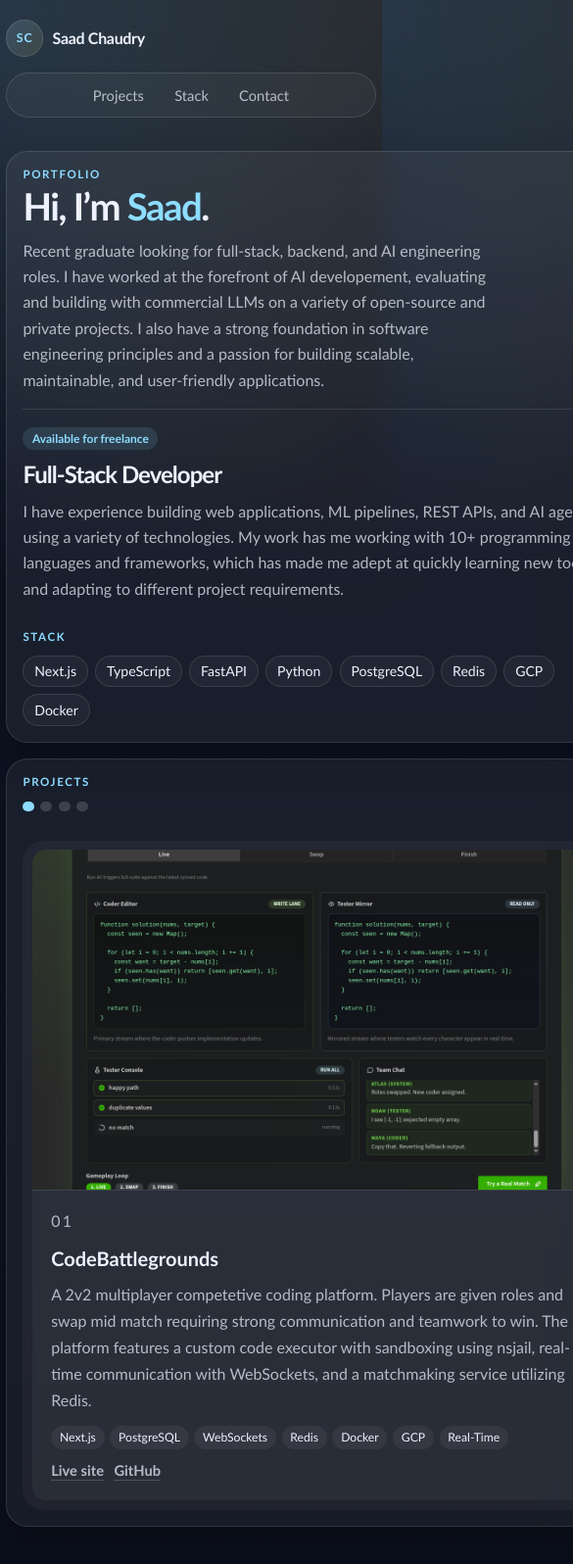
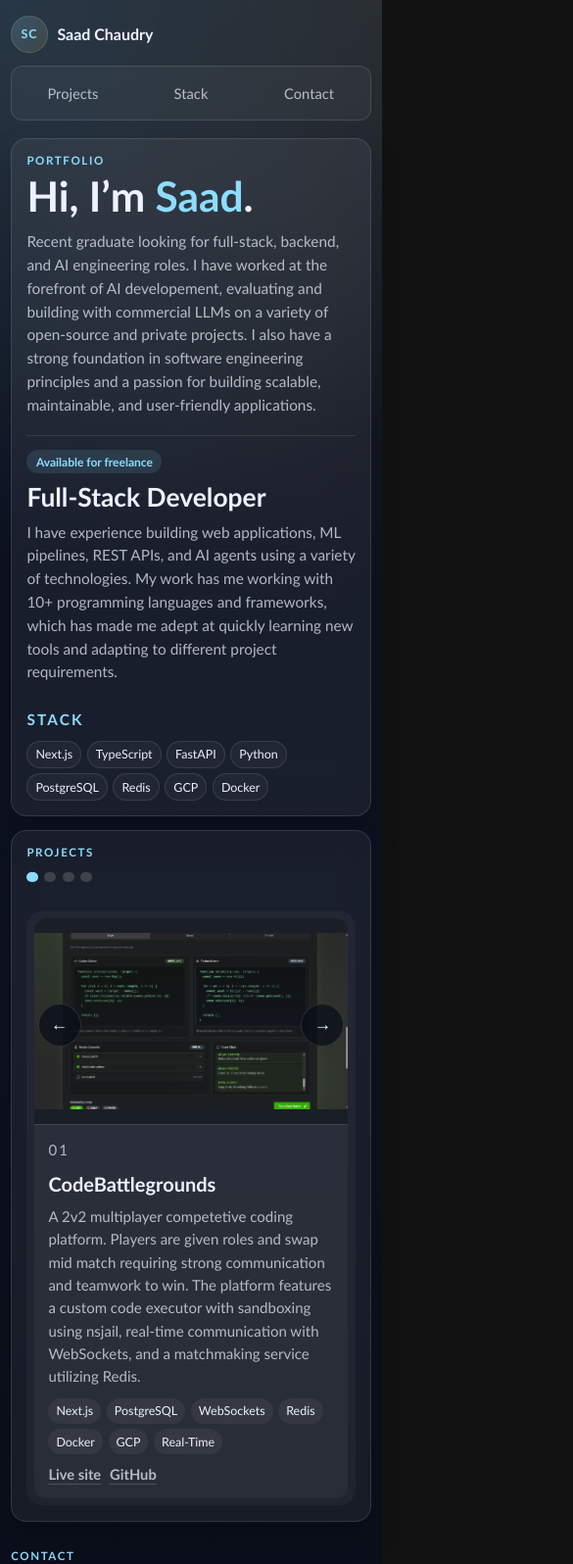
Before and after one commit to s0dl/s0dl.github.io, a plain HTML site: page index.html in a window 390 px wide. Shown: the top 1596 px of the page at 98% size, 585 px wide, since content can reach past the window. Drawn offline with Linux system fonts and the light colour scheme.

Commit message:
Mobile compatible

```diff
--- a/index.html
+++ b/index.html
@@ -3,10 +3,48 @@
 
 <head>
   <meta charset="utf-8" />
-  <meta name="viewport" content="width=device-width, initial-scale=1" />
-  <meta name="description" content="A minimal, responsive portfolio for GitHub Pages." />
+  <meta name="viewport" content="width=device-width, initial-scale=1, viewport-fit=cover" />
+  <meta
+    name="description"
+    content="Saad Chaudry's portfolio of full-stack, backend, AI, and simulation engineering projects."
+  />
+  <meta name="application-name" content="Saad Chaudry" />
+  <meta name="color-scheme" content="dark" />
+  <meta name="format-detection" content="telephone=no" />
+  <meta name="robots" content="index, follow" />
+  <meta name="theme-color" content="#0d1220" />
+  <meta name="mobile-web-app-capable" content="yes" />
+  <meta name="apple-mobile-web-app-capable" content="yes" />
+  <meta name="apple-mobile-web-app-title" content="Saad Chaudry" />
+  <meta name="apple-mobile-web-app-status-bar-style" content="black-translucent" />
+  <meta name="msapplication-TileColor" content="#0d1220" />
+  <meta name="msapplication-TileImage" content="public/icon-512.png" />
+  <meta property="og:site_name" content="Saad Chaudry" />
+  <meta property="og:title" content="Saad Chaudry | Portfolio" />
+  <meta
+    property="og:description"
+    content="Full-stack, backend, AI, and simulation engineering projects by Saad Chaudry."
+  />
+  <meta property="og:type" content="website" />
+  <meta property="og:url" content="https://s0dl.github.io/" />
+  <meta property="og:image" content="https://s0dl.github.io/public/og-image.png" />
+  <meta property="og:image:alt" content="Saad Chaudry portfolio social preview." />
+  <meta property="og:image:width" content="1200" />
+  <meta property="og:image:height" content="630" />
+  <meta name="twitter:card" content="summary_large_image" />
+  <meta name="twitter:title" content="Saad Chaudry | Portfolio" />
+  <meta
+    name="twitter:description"
+    content="Full-stack, backend, AI, and simulation engineering projects by Saad Chaudry."
+  />
+  <meta name="twitter:image" content="https://s0dl.github.io/public/og-image.png" />
+  <meta name="twitter:image:alt" content="Saad Chaudry portfolio social preview." />
   <title>Saad Chaudry | Portfolio</title>
+  <link rel="canonical" href="https://s0dl.github.io/" />
   <link rel="icon" href="public/favicon.svg" type="image/svg+xml" />
+  <link rel="icon" href="public/icon-192.png" sizes="192x192" type="image/png" />
+  <link rel="apple-touch-icon" href="public/apple-touch-icon.png" sizes="180x180" />
+  <link rel="manifest" href="public/site.webmanifest" />
   <link rel="stylesheet" href="styles.css" />
   <script defer src="script.js"></script>
 </head>
--- a/styles.css
+++ b/styles.css
@@ -1,4 +1,5 @@
 :root {
+  color-scheme: dark;
   --bg: #0d1220;
   --surface: rgba(255, 255, 255, 0.055);
   --surface-strong: rgba(255, 255, 255, 0.08);
@@ -20,11 +21,15 @@
 
 html {
   scroll-behavior: smooth;
+  -webkit-text-size-adjust: 100%;
+  text-size-adjust: 100%;
 }
 
 body {
   margin: 0;
   min-height: 100vh;
+  min-height: 100svh;
+  overflow-x: hidden;
   color: var(--text);
   font-family: "Trebuchet MS", "Avenir Next", sans-serif;
   background:
@@ -36,6 +41,11 @@ body {
 a {
   color: inherit;
   text-decoration: none;
+  -webkit-tap-highlight-color: rgba(141, 220, 255, 0.22);
+}
+
+img {
+  max-width: 100%;
 }
 
 code {
@@ -46,9 +56,14 @@ code {
 }
 
 .page-shell {
-  width: min(calc(100% - 1.6rem), var(--max-width));
+  width: min(100%, calc(var(--max-width) + 1.6rem));
   margin: 0 auto;
-  padding: 1.1rem 0 1.8rem;
+  padding: 1.1rem 0.8rem 1.8rem;
+  padding:
+    max(1.1rem, env(safe-area-inset-top))
+    max(0.8rem, env(safe-area-inset-right))
+    max(1.8rem, env(safe-area-inset-bottom))
+    max(0.8rem, env(safe-area-inset-left));
 }
 
 .topbar {
@@ -65,7 +80,7 @@ code {
   gap: 0.6rem;
   color: var(--text);
   font-weight: 700;
-  letter-spacing: -0.02em;
+  letter-spacing: 0;
 }
 
 .brand-mark {
@@ -93,6 +108,10 @@ code {
 }
 
 .nav a {
+  display: inline-flex;
+  align-items: center;
+  justify-content: center;
+  min-height: 2.4rem;
   padding: 0.52rem 0.8rem;
   color: var(--muted);
   font-size: 0.92rem;
@@ -117,6 +136,7 @@ code {
 .hero-copy,
 .project-panel,
 .contact-card {
+  min-width: 0;
   border: 1px solid var(--border);
   background: var(--surface);
   box-shadow: var(--shadow);
@@ -161,17 +181,17 @@ h1,
 h2,
 .profile-details h2 {
   margin: 0;
-  letter-spacing: -0.04em;
+  letter-spacing: 0;
   line-height: 0.98;
 }
 
 h1 {
-  font-size: clamp(2.4rem, 6.2vw, 4.4rem);
+  font-size: 4.4rem;
   max-width: 12ch;
 }
 
 h2 {
-  font-size: clamp(1.5rem, 3vw, 2.3rem);
+  font-size: 2.3rem;
 }
 
 .accent {
@@ -303,6 +323,7 @@ h2 {
   min-width: 100%;
   height: 100%;
   cursor: zoom-in;
+  touch-action: manipulation;
 }
 
 .media-slide img {
@@ -328,6 +349,7 @@ h2 {
 
 .project-body {
   display: grid;
+  min-width: 0;
   gap: 0.75rem;
   align-content: start;
   padding: 1.15rem 1.2rem 1.25rem;
@@ -343,14 +365,14 @@ h2 {
 
 .project-body h3 {
   margin: 0;
-  font-size: clamp(1.25rem, 2.2vw, 1.55rem);
+  font-size: 1.55rem;
 }
 
 .project-body p {
   margin: 0;
   color: var(--muted);
   line-height: 1.68;
-  font-size: clamp(1rem, 1.4vw, 1.08rem);
+  font-size: 1.05rem;
 }
 
 .tag-row {
@@ -379,6 +401,7 @@ h2 {
   font-weight: 700;
   border-bottom: 1px solid rgba(255, 255, 255, 0.18);
   padding-bottom: 0.08rem;
+  overflow-wrap: anywhere;
 }
 
 .carousel-btn {
@@ -388,8 +411,8 @@ h2 {
   display: inline-flex;
   align-items: center;
   justify-content: center;
-  width: 2.4rem;
-  height: 2.4rem;
+  width: 2.75rem;
+  height: 2.75rem;
   padding: 0;
   transform: translateY(-50%);
   border-radius: 50%;
@@ -440,6 +463,11 @@ h2 {
   display: none;
   place-items: center;
   padding: 1rem;
+  padding:
+    max(1rem, env(safe-area-inset-top))
+    max(1rem, env(safe-area-inset-right))
+    max(1rem, env(safe-area-inset-bottom))
+    max(1rem, env(safe-area-inset-left));
   background: rgba(5, 8, 15, 0.82);
   backdrop-filter: blur(10px);
 }
@@ -459,6 +487,7 @@ h2 {
   display: block;
   width: 100%;
   max-height: min(78vh, 720px);
+  max-height: min(78svh, 720px);
   object-fit: contain;
   border: 1px solid var(--border);
   border-radius: var(--radius-xl);
@@ -492,8 +521,8 @@ h2 {
   top: 0.85rem;
   right: 0.85rem;
   z-index: 2;
-  width: 2.35rem;
-  height: 2.35rem;
+  width: 2.75rem;
+  height: 2.75rem;
   font-size: 1.4rem;
 }
 
@@ -501,8 +530,8 @@ h2 {
   position: absolute;
   top: 50%;
   z-index: 2;
-  width: 2.6rem;
-  height: 2.6rem;
+  width: 2.75rem;
+  height: 2.75rem;
   transform: translateY(-50%);
   font-size: 1.15rem;
   opacity: 0;
@@ -572,11 +601,17 @@ h2 {
 }
 
 .contact-link {
+  display: inline-flex;
+  align-items: center;
+  justify-content: center;
+  max-width: 100%;
+  min-height: 2.75rem;
   padding: 0.75rem 0.95rem;
   border-radius: 999px;
   border: 1px solid rgba(255, 255, 255, 0.11);
   background: rgba(255, 255, 255, 0.04);
   color: var(--muted);
+  overflow-wrap: anywhere;
 }
 
 .footer {
@@ -613,27 +648,230 @@ h2 {
   .hero {
     grid-template-columns: 1fr;
   }
+
+  .hero-copy {
+    min-height: auto;
+  }
+
+  h1 {
+    font-size: 3.35rem;
+  }
+
+  h2 {
+    font-size: 2.05rem;
+  }
+}
+
+@media (hover: none), (pointer: coarse) {
+  .carousel-btn,
+  .lightbox-btn {
+    opacity: 1;
+  }
 }
 
 @media (max-width: 640px) {
   .page-shell {
-    width: min(calc(100% - 0.8rem), var(--max-width));
+    width: 100%;
+    padding: 0.85rem 0.7rem 1.2rem;
+    padding:
+      max(0.85rem, env(safe-area-inset-top))
+      max(0.7rem, env(safe-area-inset-right))
+      max(1.2rem, env(safe-area-inset-bottom))
+      max(0.7rem, env(safe-area-inset-left));
   }
 
   .topbar,
   .contact-card,
   .footer {
     flex-direction: column;
-    align-items: flex-start;
+    align-items: stretch;
+  }
+
+  .topbar {
+    gap: 0.85rem;
+    padding-bottom: 0.9rem;
+  }
+
+  .brand {
+    align-self: flex-start;
   }
 
   .nav {
+    display: grid;
+    grid-template-columns: repeat(3, minmax(0, 1fr));
     width: 100%;
-    justify-content: center;
+    justify-content: normal;
+    border-radius: var(--radius-md);
+  }
+
+  .nav a {
+    min-height: 2.75rem;
+    padding: 0.55rem 0.35rem;
+    text-align: center;
+  }
+
+  .hero {
+    gap: 0.85rem;
+    padding-top: 0.25rem;
+  }
+
+  .hero-copy,
+  .project-panel {
+    border-radius: var(--radius-lg);
+    padding: 0.95rem;
+  }
+
+  .hero-copy {
+    gap: 1.15rem;
+  }
+
+  .profile-details {
+    gap: 0.7rem;
+    padding-top: 0.9rem;
+  }
+
+  h1 {
+    font-size: 2.65rem;
+    line-height: 1.04;
+    max-width: 11ch;
+  }
+
+  h2 {
+    font-size: 1.65rem;
+    line-height: 1.08;
+  }
+
+  .lede,
+  .profile-details p,
+  .profile-note {
+    font-size: 0.96rem;
+    line-height: 1.55;
+  }
+
+  .stack-list {
+    gap: 0.35rem;
+  }
+
+  .stack-item,
+  .tag {
+    padding: 0.34rem 0.5rem;
+    font-size: 0.78rem;
   }
 
   .projects-heading {
     flex-direction: column;
     align-items: flex-start;
   }
+
+  .carousel-shell {
+    padding: 0.45rem;
+    border-radius: var(--radius-lg);
+  }
+
+  .carousel-viewport,
+  .project-card {
+    border-radius: calc(var(--radius-lg) - 4px);
+  }
+
+  .project-media {
+    aspect-ratio: 16 / 10.5;
+  }
+
+  .media-slide img {
+    object-fit: contain;
+    background: rgba(5, 8, 15, 0.5);
+  }
+
+  .project-body {
+    gap: 0.65rem;
+    padding: 0.9rem;
+  }
+
+  .project-body h3 {
+    font-size: 1.25rem;
+  }
+
+  .project-body p {
+    font-size: 0.94rem;
+    line-height: 1.55;
+  }
+
+  .project-links {
+    gap: 0.55rem;
+  }
+
+  .carousel-btn {
+    top: 7.25rem;
+    top: min(50%, 7.25rem);
+    opacity: 1;
+  }
+
+  #prev-project {
+    left: 0.7rem;
+  }
+
+  #next-project {
+    right: 0.7rem;
+  }
+
+  .section {
+    padding-top: 1.6rem;
+  }
+
+  .contact .section-heading {
+    margin-inline: 0;
+  }
+
+  .contact-card {
+    padding: 0.65rem;
+  }
+
+  .contact-link {
+    width: 100%;
+  }
+
+  .footer {
+    align-items: flex-start;
+  }
+
+  .lightbox-image {
+    max-height: calc(100vh - 8rem);
+    max-height: calc(100svh - 8rem);
+    border-radius: var(--radius-md);
+  }
+
+  .lightbox-btn {
+    opacity: 1;
+  }
+
+  .lightbox-prev {
+    left: 0.55rem;
+  }
+
+  .lightbox-next {
+    right: 0.55rem;
+  }
 }
+
+@media (max-width: 380px) {
+  .page-shell {
+    padding-right: 0.55rem;
+    padding-left: 0.55rem;
+    padding-right: max(0.55rem, env(safe-area-inset-right));
+    padding-left: max(0.55rem, env(safe-area-inset-left));
+  }
+
+  .nav a {
+    padding-right: 0.2rem;
+    padding-left: 0.2rem;
+    font-size: 0.84rem;
+  }
+
+  h1 {
+    font-size: 2.35rem;
+  }
+
+  .project-body {
+    padding: 0.8rem;
+  }
+}
```
Also changed, not shown: public/apple-touch-icon.png (added), public/icon-192.png (added), public/icon-512.png (added), public/og-image.png (added), public/site.webmanifest (added).
